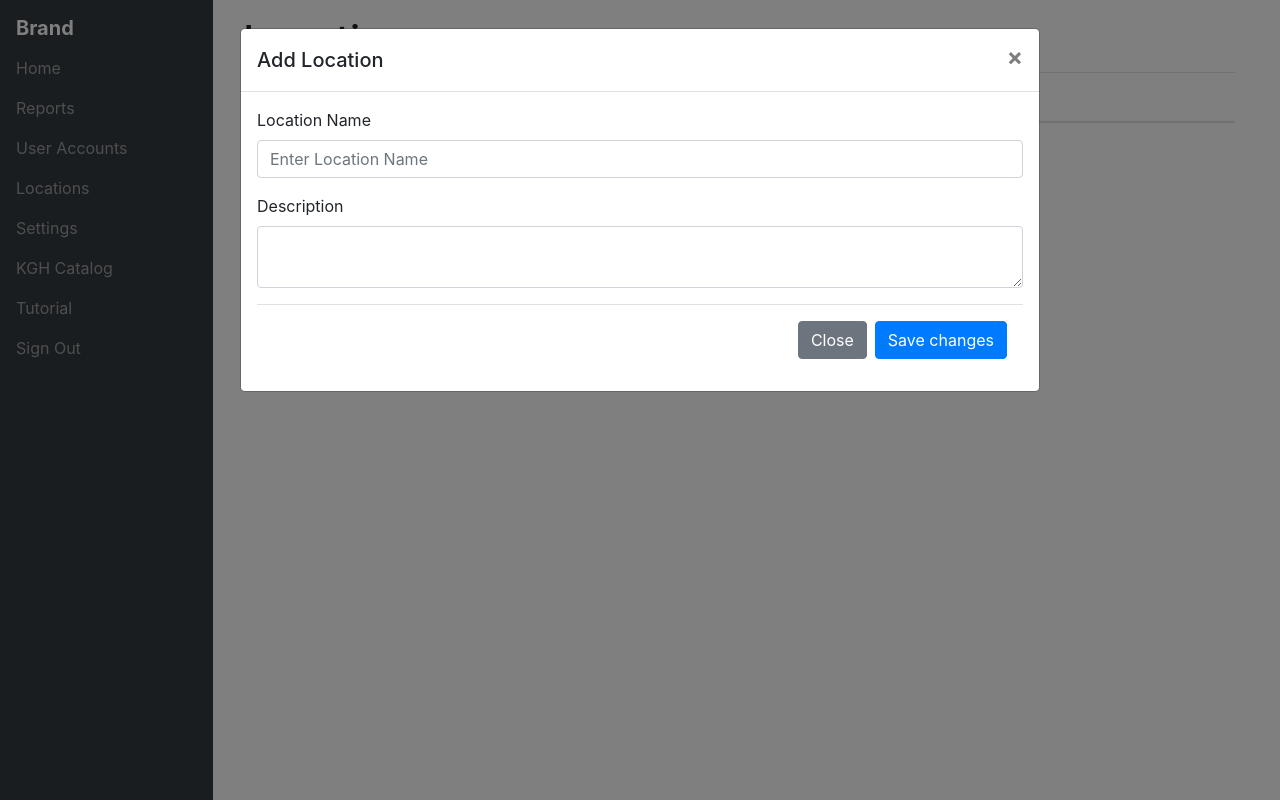
After one commit to Queens-Patient-Simulation-Lab/Inventory, a Django app: page /item/locations/1/ in a window 1280 px wide, after a click on "Add Location". The commit adds this page. Run offline with Django 3.2, Linux system fonts and the light colour scheme; data that the repository does not hold is empty; some libraries are stand-ins or nearby versions.

Commit message:
You can now add and safe delete locations

```diff
--- a/itemManagement/models.py
+++ b/itemManagement/models.py
@@ -9,8 +9,8 @@ from django.utils import timezone
 
 
 class Location(models.Model):
-    name = models.CharField(max_length=40)
-    description = models.TextField()
+    name = models.CharField(max_length=40, blank=False)
+    description = models.TextField(blank=True)
     deleted = models.BooleanField(default=False)
 
     def getLocationDetailsForItem(self, item):
--- a/itemManagement/templates/itemManagement/chrome_template.html
+++ b/itemManagement/templates/itemManagement/chrome_template.html
@@ -44,7 +44,7 @@
         <main class="col offset-md-2 bg-faded py-3">
             {% if messages %}
                 {% for message in messages %}
-                    <div class="alert alert-{{ message.tags }}">
+                    <div class="alert alert-{{ message.level_tag }}">
                         {{ message }}
                     </div>
                 {% endfor %}
--- a/itemManagement/templates/itemManagement/locations.html
+++ b/itemManagement/templates/itemManagement/locations.html
@@ -15,15 +15,46 @@
                 </thead>
                 <tbody>
                 {% for location in locations %}
-        <tr data-access-url="{% url 'location-list' %}" data-toggle="modal">
+                    <tr id="{{ location.id }}" data-toggle="modal">
                         <td>{{ location.name }}</td>
                         <td>{{ location.description }}</td>
+
+                        <td>
+                            <button type="button" class="btn btn-secondary">Edit</button>
+                            <button type="button" class="btn btn-danger deleteBtn" href="{% url 'location-list' %}"
+                                    data-method="delete">Delete
+                            </button>
+                        </td>
                         {#TODO once search is finished, implement button to query for all items at clicked row's location#}
                     </tr>
+                    {%  empty %}
+                    <td>
+                        <p>No locations exist</p>
+                    </td>
                 {% endfor %}
                 </tbody>
             </table>
+            <div class="row ml-1">
+                <button class="btn btn-primary float-right" data-toggle="modal" data-target="#addLocationModal">Add
+                    Location
+                </button>
+            </div>
         </div>
 
+        {% include "itemManagement/modal_add_location.html" %}
+
     </div>
+    <script>
+        $(".deleteBtn").click(function () {
+            locationId = $(this).closest("tr").attr("id")
+            $.ajax({
+                type: "DELETE",
+                url: "{% url 'location-list' %}" + locationId,
+                headers: { "X-CSRFToken": "{{ csrf_token }}" },
+                success: function (msg) {
+                    document.body.innerHTML = msg
+                }
+            });
+        })
+    </script>
 {% endblock body %}
--- /dev/null
+++ b/itemManagement/templates/itemManagement/modal_add_location.html
@@ -0,0 +1,34 @@
+<div class="modal fade" id="addLocationModal" tabindex="-1" role="dialog" aria-labelledby="addLocationModalLabel">
+    <div class="modal-dialog modal-lg" role="document">
+        <div class="modal-content">
+            <div class="modal-header">
+                <h5 class="modal-title" id="addLocationModalLabel">Add Location</h5>
+                <button type="button" class="close" data-dismiss="modal" aria-label="Close">
+                    <span aria-hidden="true">&times;</span>
+                </button>
+            </div>
+            <div class="modal-body">
+                <div id="modalContainer">
+                    <form method="POST">
+                        {% csrf_token %}
+                        <div class="form-group">
+                            <label for="name">Location Name</label>
+                            <input type="text" name="name" class="form-control" id="name"
+                                   aria-describedby="location name" placeholder="Enter Location Name">
+                        </div>
+                        <div class="form-group">
+                            <label for="description">Description</label>
+                            <textarea name="description" type="text" class="form-control" id="description"
+                                      placeholder=""></textarea>
+                        </div>
+                        <div class="modal-footer">
+                            <button type="button" class="btn btn-secondary" data-dismiss="modal">Close</button>
+                            <button type="button submit" class="btn btn-primary">Save changes</button>
+                        </div>
+                    </form>
+                </div>
+            </div>
+
+        </div>
+    </div>
+</div>
--- a/itemManagement/urls.py
+++ b/itemManagement/urls.py
@@ -1,8 +1,11 @@
 from django.urls import path
+
+from itemManagement.views import LocationView
 from . import views
 
 urlpatterns = [
     path('item/<int:itemId>', views.sampleItem, name="item-details"),
     path('home/', views.homePage, name="homepage"),
-    path('locations/', views.locationList, name="location-list")
+    path('locations/', LocationView.as_view(), name="location-list"),
+    path('locations/<int:id>/', LocationView.as_view(), name="location-list")
 ]
--- a/itemManagement/views.py
+++ b/itemManagement/views.py
@@ -1,11 +1,15 @@
+from django.contrib import messages
+from django.db import IntegrityError
 from django.shortcuts import render, redirect
 
 # Create your views here.
+from django.views.generic import TemplateView
+
 from itemManagement.models import Item, Location, ItemStorage, Photo
+from simulation_lab import settings
 
 
 def homePage(request):
-
     context = {
         'items': [
             item.getItemSummary() for item in Item.objects.all()
@@ -22,6 +26,39 @@ def sampleItem(request, itemId):
     return render(request, 'itemManagement/item_details.html', context=context)
 
 
-def locationList(request):
-    locations = Location.objects.all().order_by('name')
-    return render(request, 'itemManagement/locations.html', {'locations': locations})
+class LocationView(TemplateView):
+    def get(self, request, *args, **kwargs):
+        locations = Location.objects.filter(deleted=False).all().order_by('name')
+        return render(request, 'itemManagement/locations.html', {'locations': locations})
+
+    def post(self, request, *args, **kwargs):
+        name = request.POST.get('name', "").strip()
+        description = request.POST.get('description', "").strip()
+
+        if (len(name) < 3):
+            messages.error(request, "Name must be at least 3 characters")
+            return redirect("location-list")
+
+        if (Location.objects.filter(deleted=False, name=name).exists()):
+            messages.error(request, "You cannot have two locations with the same name.")
+            return redirect("location-list")
+        try:
+            newLocation = Location(name=name, description=description)
+            newLocation.save()
+            messages.success(request, f"Successfully added '{name}'")
+
+        except IntegrityError as e:
+            print(str(e))
+            if getattr(settings, "DEBUG", False):
+                messages.error(request, str(e))
+            else:
+                messages.error("This submission violated the database constraints")
+
+        return redirect("location-list")
+
+        return self.get(request)
+
+    def delete(self, request, id, *args, **kwargs):
+        Location.objects.filter(id=id).update(deleted=True)
+        messages.success(request, "Successfully deleted")
+        return self.get(request, *args, **kwargs)
```
Also changed, not shown: simulation_lab/settings.py (+8 -10 lines), itemManagement/migrations/0004_auto_20200128_2021.py (added), itemManagement/migrations/0005_auto_20200128_2242.py (added). Lines whose indentation alone changed are shown as unchanged.
